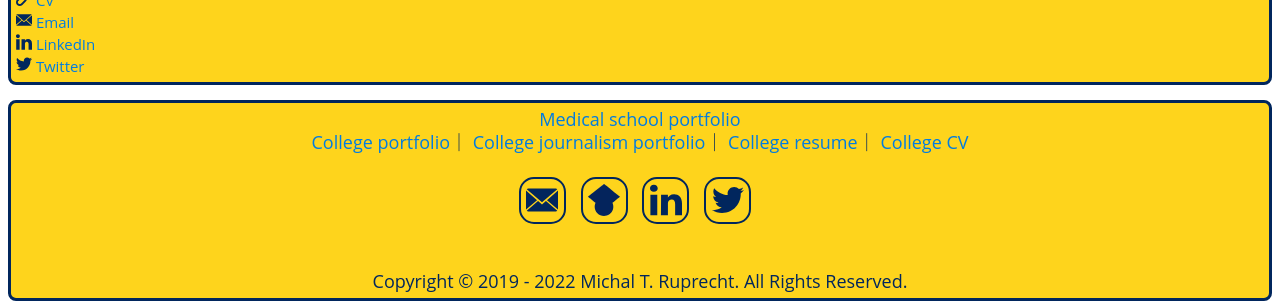
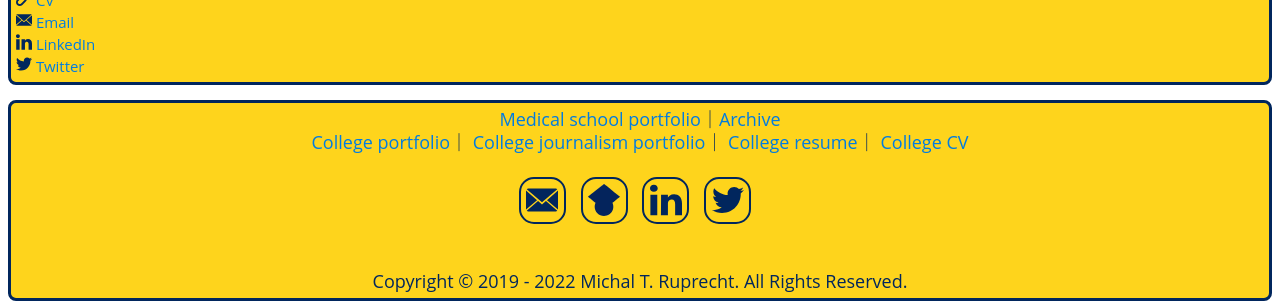
Before and after one commit to MichalRuprecht/michalruprecht.github.io, a Jekyll site: the page built from pages/undergrad/journalism.html, in a window 1280 px wide. Shown: the part 761-1064 px from the top of the page. Built offline with Jekyll 4.4.1, drawn with Linux system fonts in a browser that asks for light colours.

Commit message:
Update undergrad.html

```diff
--- a/_layouts/undergrad.html
+++ b/_layouts/undergrad.html
@@ -35,7 +35,7 @@
             <h3>
               <center>
                 <big>
-									<a href="http://michalruprecht.com/">Medical school portfolio</a>
+									<a href="http://michalruprecht.com/">Medical school portfolio</a>｜<a href="http://michalruprecht.com/pages/archive">Archive</a>
 									<br>
                   <a href="http://undergrad.michalruprecht.com/">College portfolio</a>｜
 									<a href="https://michalruprecht.com/pages/undergrad/journalism">College journalism portfolio</a>｜
```
